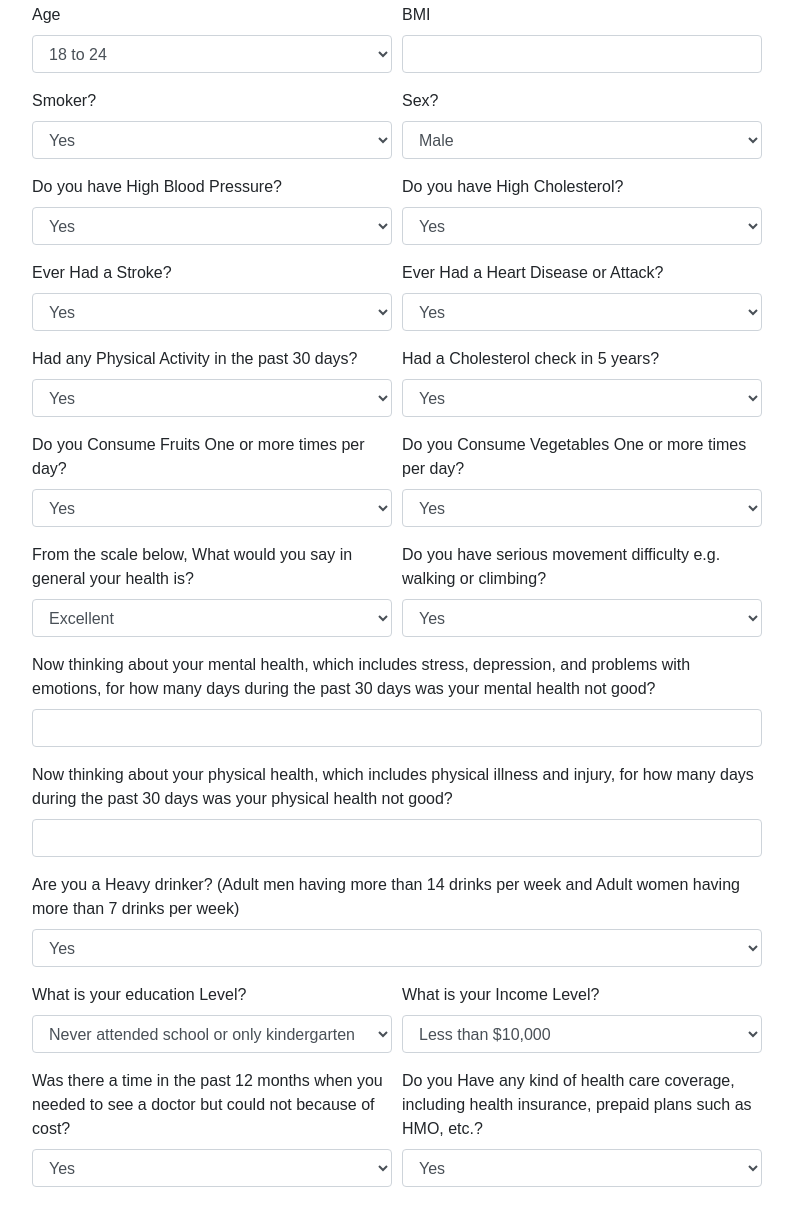
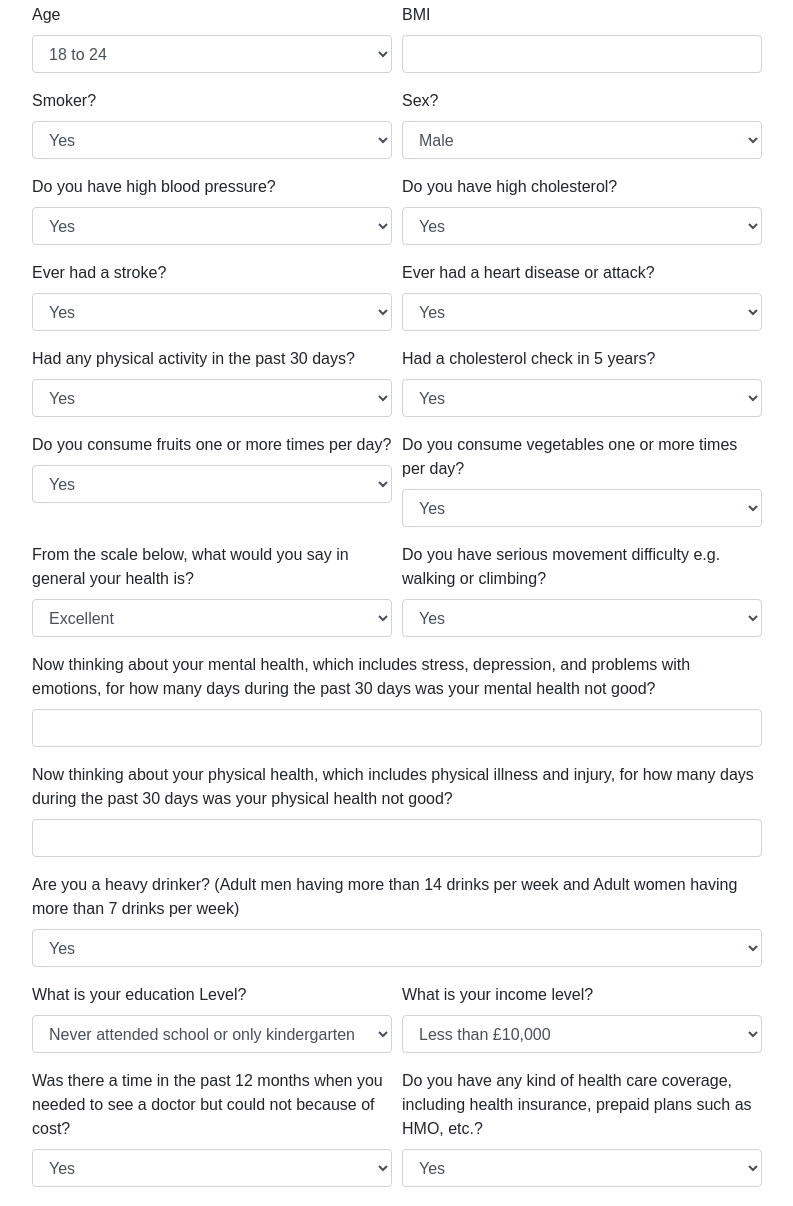
Before and after one commit to itunu1987/diabetes_model, a plain HTML site: page index.html in a window 1280 px wide. Shown: the part 117-1323 px from the top of the page, without its empty margins (243-1036 px from the left). Drawn offline with nearby package versions, Linux system fonts and the light colour scheme.

Commit message:
Update index.html

```diff
--- a/index.html
+++ b/index.html
@@ -55,14 +55,14 @@
                     </div>
                     <div class="form-row">
                         <div class="col-md-6 mb-3">
-                            <label>Do you have High Blood Pressure?</label>
+                            <label>Do you have high blood pressure?</label>
                             <select class="form-control" name="HighBP">
                                 <option value="1">Yes</option>
                                 <option value="0">No</option>
                             </select>
                         </div>
                         <div class="col-md-6 mb-3">
-                            <label>Do you have High Cholesterol?</label>
+                            <label>Do you have high cholesterol?</label>
                             <select class="form-control" name="HighChol">
                                 <option value="1">Yes</option>
                                 <option value="0">No</option>
@@ -72,14 +72,14 @@
                     <!-- Continue for all 21 inputs as per your description -->
                     <div class="form-row">
                         <div class="col-md-6 mb-3">
-                            <label>Ever Had a Stroke?</label>
+                            <label>Ever had a stroke?</label>
                             <select class="form-control" name="Stroke">
                                 <option value="1">Yes</option>
                                 <option value="0">No</option>
                             </select>
                         </div>
                         <div class="col-md-6 mb-3">
-                            <label>Ever Had a Heart Disease or Attack?</label>
+                            <label>Ever had a heart disease or attack?</label>
                             <select class="form-control" name="HeartDiseaseorAttack">
                                 <option value="1">Yes</option>
                                 <option value="0">No</option>
@@ -88,14 +88,14 @@
                     </div>
                     <div class="form-row">
                         <div class="col-md-6 mb-3">
-                            <label>Had any Physical Activity in the past 30 days?</label>
+                            <label>Had any physical activity in the past 30 days?</label>
                             <select class="form-control" name="PhysActivity">
                                 <option value="1">Yes</option>
                                 <option value="0">No</option>
                             </select>
                         </div>
                         <div class="col-md-6 mb-3">
-                            <label>Had a Cholesterol check in 5 years?</label>
+                            <label>Had a cholesterol check in 5 years?</label>
                             <select class="form-control" name="CholCheck">
                                 <option value="1">Yes</option>
                                 <option value="0">No</option>
@@ -104,14 +104,14 @@
                     </div>
                     <div class="form-row">
                         <div class="col-md-6 mb-3">
-                            <label>Do you Consume Fruits One or more times per day?</label>
+                            <label>Do you consume fruits one or more times per day?</label>
                             <select class="form-control" name="Fruits">
                                 <option value="1">Yes</option>
                                 <option value="0">No</option>
                             </select>
                         </div>
                         <div class="col-md-6 mb-3">
-                            <label>Do you Consume Vegetables One or more times per day?</label>
+                            <label>Do you consume vegetables one or more times per day?</label>
                             <select class="form-control" name="Veggies">
                                 <option value="1">Yes</option>
                                 <option value="0">No</option>
@@ -120,7 +120,7 @@
                     </div>
                     <div class="form-row">
                         <div class="col-md-6 mb-3">
-                            <label>From the scale below, What would you say in general your health is?</label>
+                            <label>From the scale below, what would you say in general your health is?</label>
                             <select class="form-control" name="GenHlth">
                                 <option value="1">Excellent</option>
                                 <option value="2">Very Good</option>
@@ -151,7 +151,7 @@
                     </div>
                     <div class="form-row">
                         <div class="col-md-12 mb-3">
-                            <label> Are you a Heavy drinker? (Adult men having more than 14 drinks per week and Adult women having more than 7 drinks per week)</label>
+                            <label> Are you a heavy drinker? (Adult men having more than 14 drinks per week and Adult women having more than 7 drinks per week)</label>
                             <select class="form-control" name="HvyAlcoholConsump">
                                 <option value="1">Yes</option>
                                 <option value="0">No</option>
@@ -171,15 +171,15 @@
                             </select>
                         </div>
                         <div class="col-md-6 mb-3">
-                            <label>What is your Income Level?</label>
+                            <label>What is your income level?</label>
                             <select class="form-control" name="Income">
-                                <option value="1">Less than $10,000</option>
-                                <option value="2">Less than $15,000 ($10,000 to less than $15,000)</option>
-                                <option value="3">Less than $20,000 ($15,000 to less than $20,000)</option>
-                                <option value="4">Less than $25,000 ($20,000 to less than $25,000)</option>
-                                <option value="5">Less than $35,000 ($25,000 to less than $35,000)</option>
-                                <option value="6">Less than $50,000 ($35,000 to less than $50,000)</option>
-                                <option value="7">Less than $75,000 ($50,000 to less than $75,000)</option>
+                                <option value="1">Less than £10,000</option>
+                                <option value="2">Less than £15,000 (£10,000 to less than £15,000)</option>
+                                <option value="3">Less than £20,000 (£15,000 to less than £20,000)</option>
+                                <option value="4">Less than £25,000 (£20,000 to less than £25,000)</option>
+                                <option value="5">Less than £35,000 (£25,000 to less than £35,000)</option>
+                                <option value="6">Less than £50,000 (£35,000 to less than £50,000)</option>
+                                <option value="7">Less than £75,000 (£50,000 to less than £75,000)</option>
                                 <option value="8">$75,000 or more</option>
                             </select>
                         </div>
@@ -193,7 +193,7 @@
                             </select>
                         </div>
                         <div class="col-md-6 mb-3">
-                            <label>Do you Have any kind of health care coverage, including health insurance, prepaid plans such as HMO, etc.?</label>
+                            <label>Do you have any kind of health care coverage, including health insurance, prepaid plans such as HMO, etc.?</label>
                             <select class="form-control" name="AnyHealthcare">
                                 <option value="1">Yes</option>
                                 <option value="0">No</option>
```
